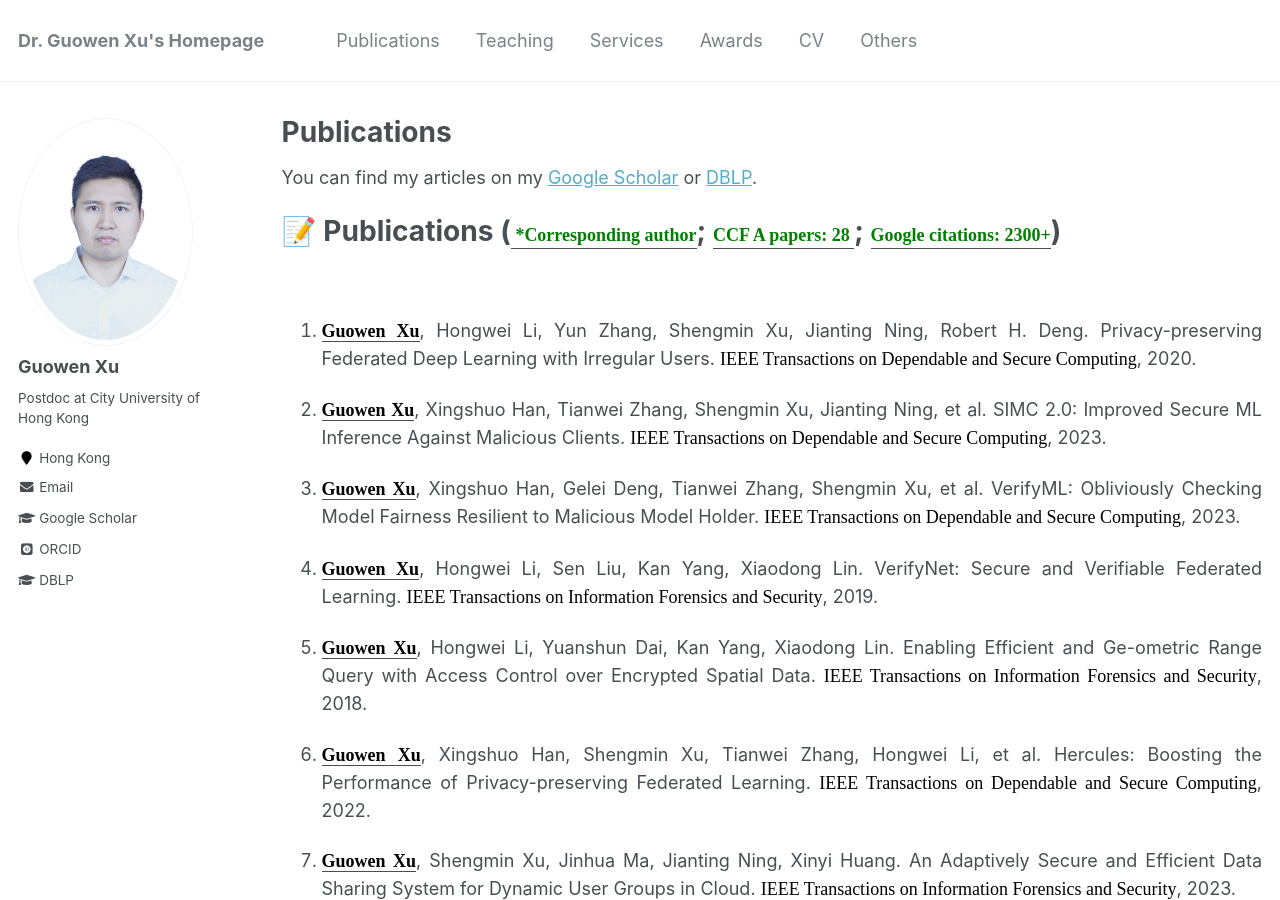
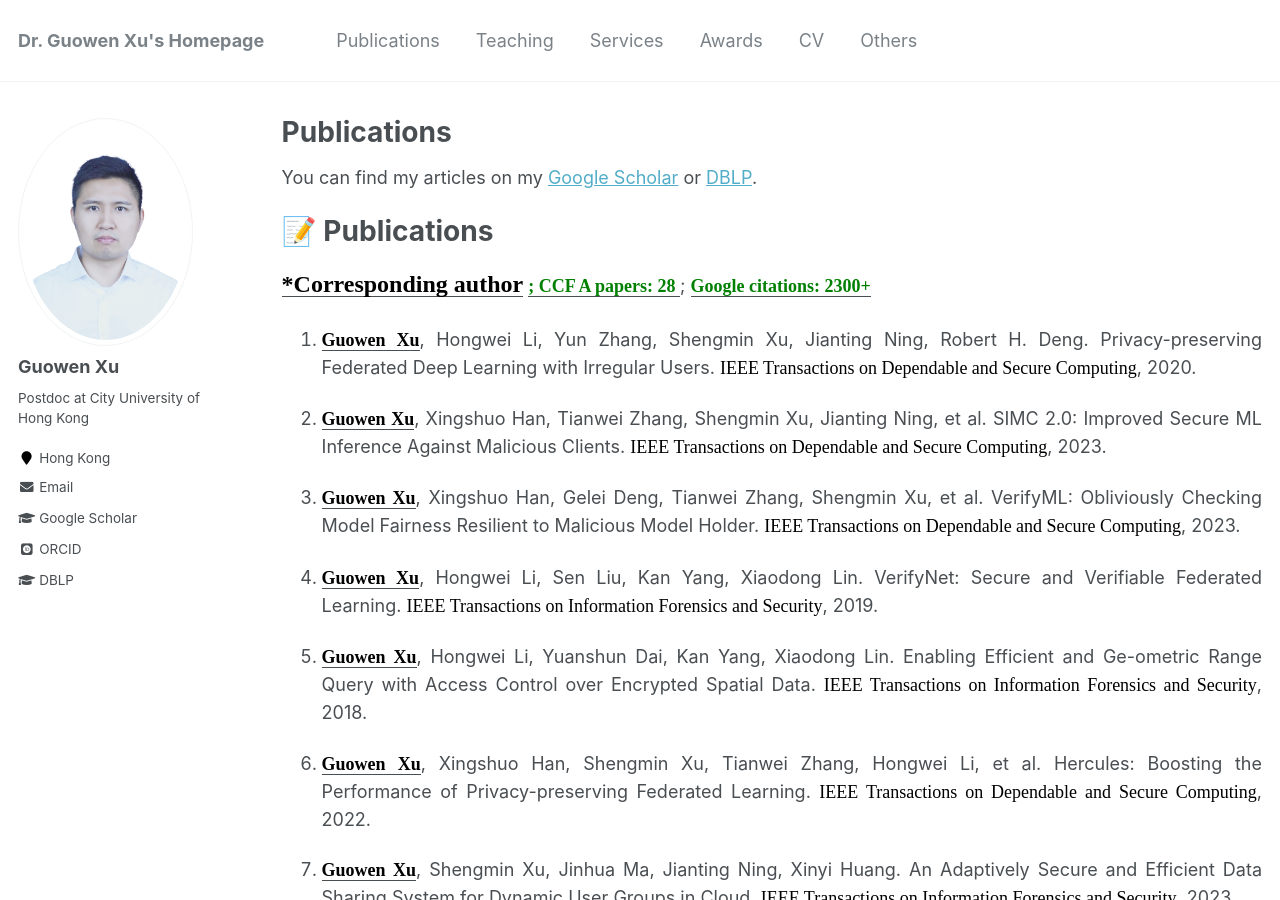
Before and after one commit to Guowen-xu/guowen-xu.github.io, a Jekyll site: the page built from _pages/publications.md, in a window 1280 px wide and 900 px high. Built offline with Jekyll 4.4.1, drawn with Linux system fonts in a browser that asks for light colours; some web fonts are replaced.

Commit message:
Update publications.md

```diff
--- a/_pages/publications.md
+++ b/_pages/publications.md
@@ -8,7 +8,8 @@ author_profile: true
 
 You can find my articles on my [Google Scholar](https://scholar.google.com.hk/citations?user=MDKdG80AAAAJ&hl=zh-CN) or [DBLP](https://dblp.org/pid/87/10142.html).
 
-# 📝 Publications (<u><b><font face="Times New Roman" color=green size=4> *Corresponding author</font></b></u>; <u><b><font face="Times New Roman" color=green size=4>  CCF A papers: 28 </font></b></u>; <u><b><font face="Times New Roman" color=green size=4> Google citations: 2300+</font></b></u>)
+# 📝 Publications
+<u><b><font face="Times New Roman" color=black size=5> *Corresponding author</font></b></u> <u><b><font face="Times New Roman" color=green size=4>;  CCF A papers: 28 </font></b></u>; <u><b><font face="Times New Roman" color=green size=4> Google citations: 2300+</font></b></u>
 &nbsp;&nbsp;&nbsp;&nbsp;&nbsp;&nbsp;&nbsp;&nbsp;
 1. <p align="justify"> <u><b><font face="Times New Roman" color=black size=4> Guowen Xu</font></b></u>,  Hongwei Li, Yun Zhang, Shengmin Xu, Jianting Ning, Robert H. Deng. Privacy-preserving Federated Deep Learning with Irregular Users. <font face="Times New Roman" color=black size=4> IEEE Transactions on Dependable and Secure Computing</font>, 2020.</p>
 2. <p align="justify"> <u><b><font face="Times New Roman" color=black size=4> Guowen Xu</font></b></u>, Xingshuo Han, Tianwei Zhang, Shengmin Xu, Jianting Ning, et al. SIMC 2.0: Improved Secure ML Inference Against Malicious Clients. <font face="Times New Roman" color=black size=4> IEEE Transactions on Dependable and Secure Computing</font>, 2023.</p>
```
